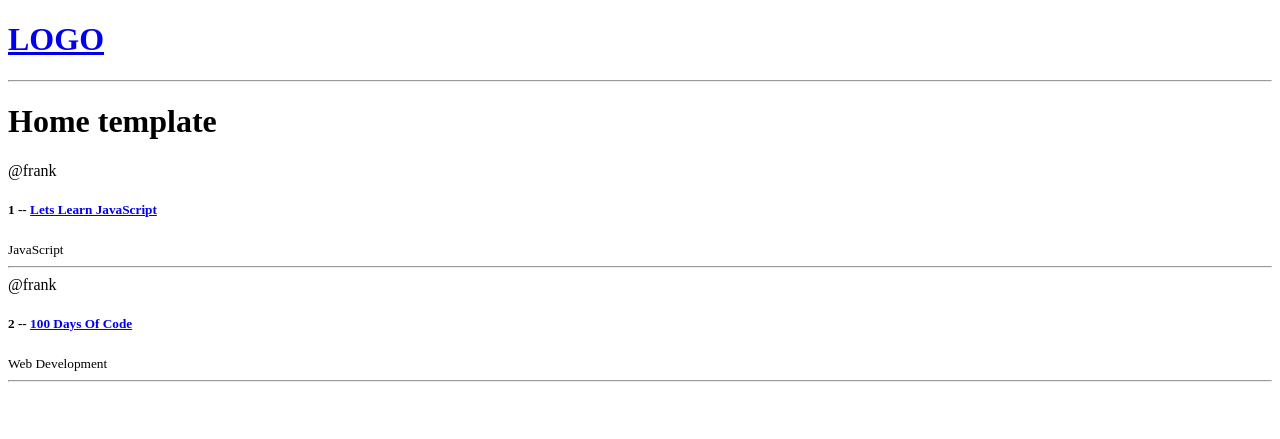
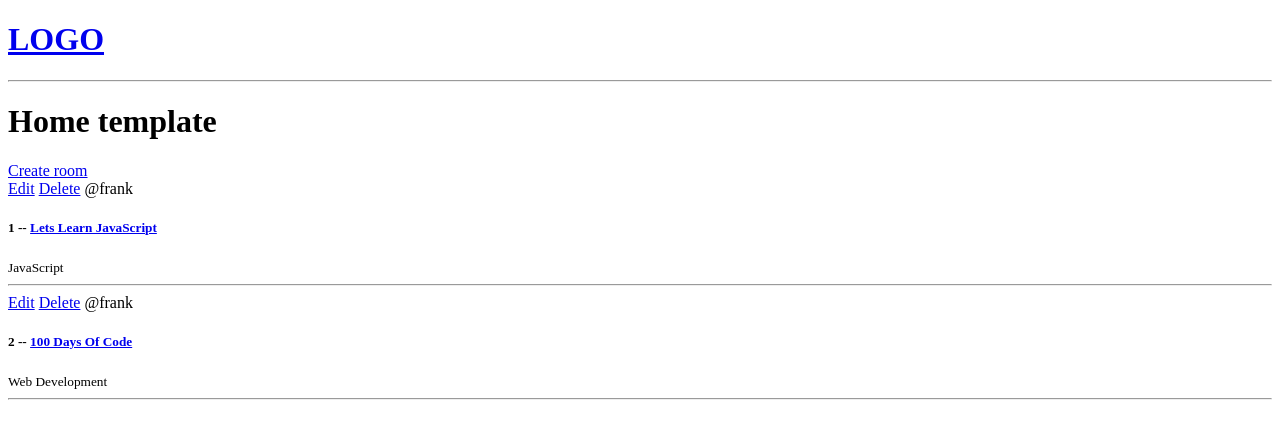
Before and after one commit to Darkpenguin1/TutoringProj, a Django app: page / in a window 1280 px wide. Shown: the top 439 px of the page. Run offline with Django 5.2, Linux system fonts and the light colour scheme; data comes from the database, SQL or seed files in the repository; both versions use the stored data as it was after the commit.

Commit message:
crud section

```diff
--- a/tutorSite/base/models.py
+++ b/tutorSite/base/models.py
@@ -21,6 +21,8 @@ class Room(models.Model):
     updated = models.DateTimeField(auto_now=True)
     created = models.DateTimeField(auto_now_add=True)   # autonow add saves the value when it was instaniated
 
+    class Meta:
+        ordering = ['-updated', '-created'] # newest item gets shown first
 
     def __str__(self) -> str:
         return self.name
--- a/tutorSite/base/templates/base/home.html
+++ b/tutorSite/base/templates/base/home.html
@@ -4,9 +4,12 @@
 <h1>Home template</h1>
 
 <div>
+    <a href="{% url 'create-room' %}">Create room</a>
     <div>
         {% for room in rooms %}
             <div>
+                <a href="{% url 'room' room.id %}">Edit</a>
+                <a href="{% url 'delete-room' room.id %}">Delete</a>
                 <span>@{{ room.host.username }}</span>
                 <h5>{{ room.id }} -- <a href="{% url 'room' room.id %}">{{ room.name }}</a></h5>
                 <small>{{ room.topic.name }}</small>
--- a/tutorSite/base/urls.py
+++ b/tutorSite/base/urls.py
@@ -4,4 +4,7 @@ from . import views
 urlpatterns = [
     path('', views.home, name="home"),  ## Triggers the function passed into it
     path('room/<str:pk>/', views.room, name="room"),
+    path('create-room/', views.create_room, name="create-room"),
+    path('update-room/<str:pk>/', views.updateRoom, name="update-room"),
+    path('delete-room/<str:pk>/', views.deleteRoom, name="delete-room"),
 ]
--- a/tutorSite/base/views.py
+++ b/tutorSite/base/views.py
@@ -1,9 +1,8 @@
-from django.shortcuts import render
+from django.shortcuts import render, redirect
 
 # Create your views here.
 from .models import Room
-
-
+from .forms import RoomForm
 # how to query db
 # queryset = modelname.objects.all()
 # Var that stores the query
@@ -27,3 +26,32 @@ def room(request, pk):  # primary key
     context = {"room": room}
 
     return render(request, "base/room.html", context)
+
+def create_room(request):
+    form = RoomForm()
+    context = {'form':form}
+    if request.method == "POST":
+        form = RoomForm(request.POST)
+        if form.is_valid():
+            form.save()
+            return redirect('home')
+    return render(request, "base/room_form.html", context)
+
+def updateRoom(request, pk):
+    room = Room.objects.get(id=pk)
+    form = RoomForm(instance=room)
+    if request.method == "POST":
+        RoomForm(request.POST, instance=room)
+        if form.is_valid():
+            form.save()
+            return redirect('home')
+
+    context = {'form':form}
+    return render(request, "base/room_form.html", context)
+
+def deleteRoom(request, pk):
+    room = Room.objects.get(id=pk)
+    if request.method == 'POST':
+        room.delete()
+        return redirect('home')
+    return render(request, "base/delete.html", {'obj': room})
```
Also changed, not shown: tutorSite/base/forms.py (added, +7 -0 lines), tutorSite/base/templates/base/delete.html (added, +10 -0 lines), tutorSite/base/templates/base/room_form.html (added, +14 -0 lines), tutorSite/db.sqlite3.
